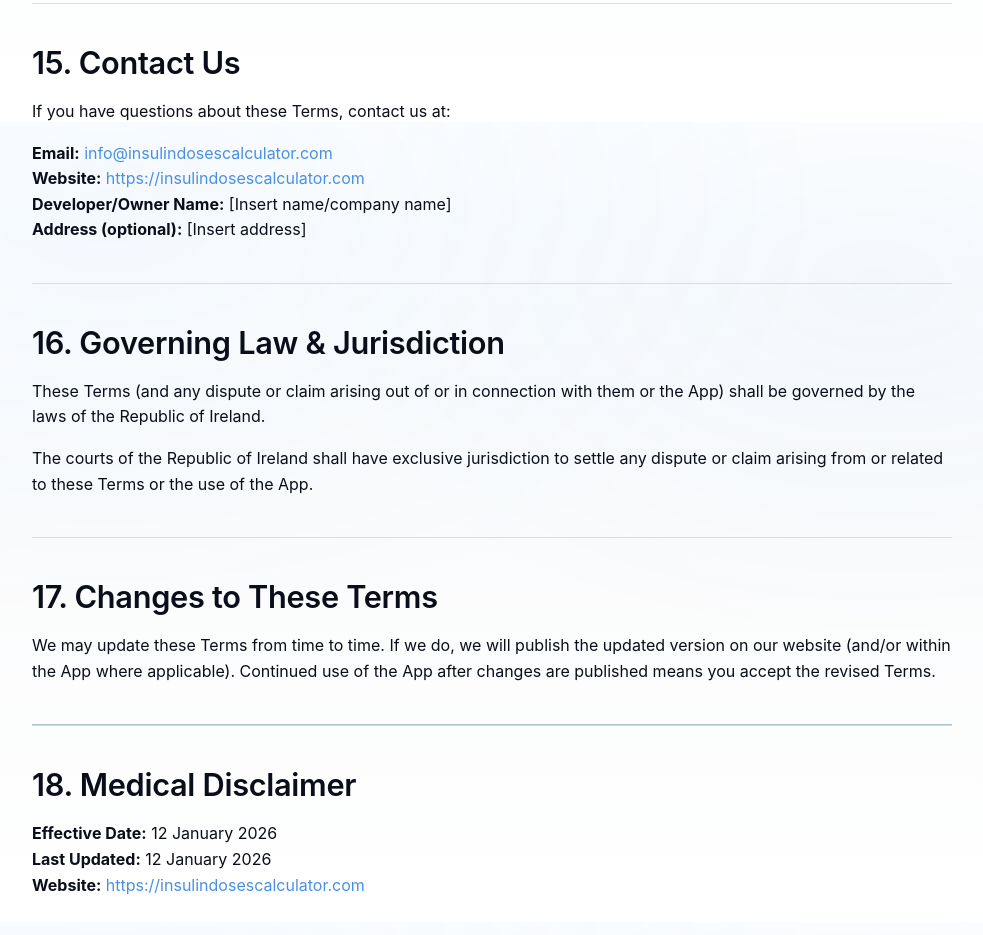
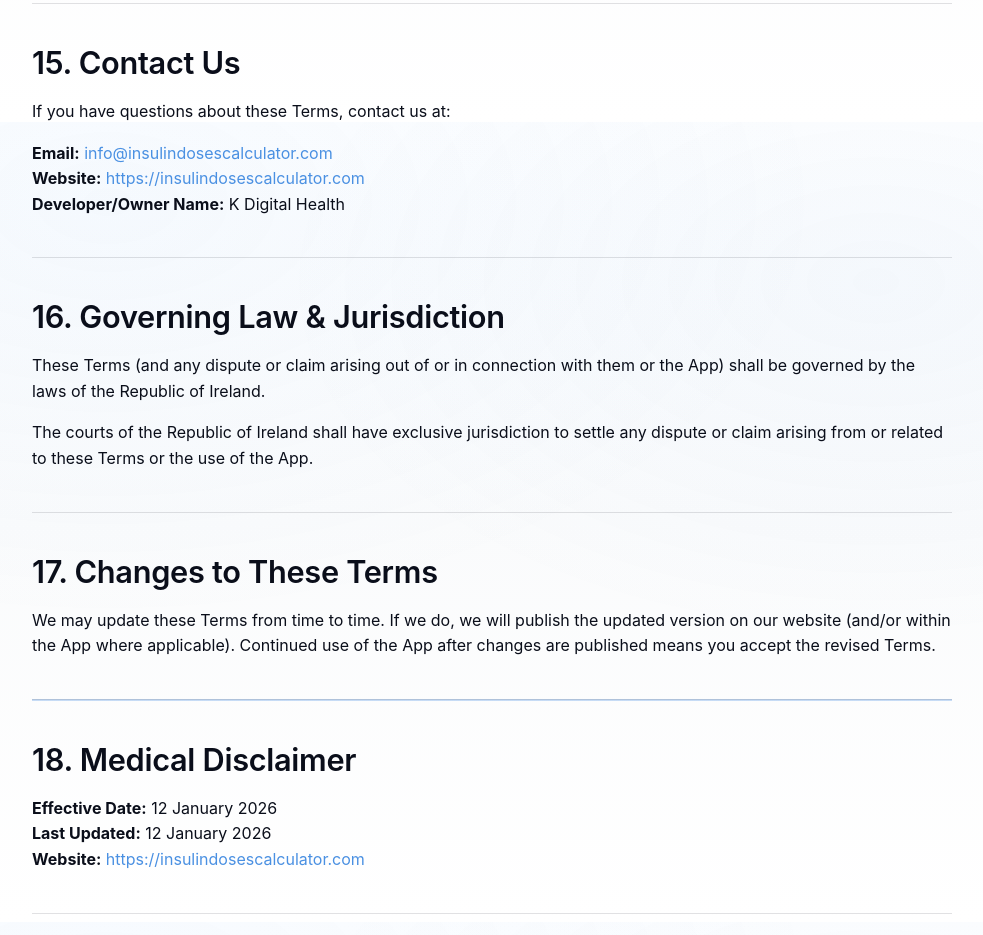
Before and after one commit to Barnadown2024/iDC-Website, a plain HTML site: page terms.html in a window 1280 px wide. Shown: the part 4678-5613 px from the top of the page, without its empty margins (148-1131 px from the left). Drawn offline with Linux system fonts and the light colour scheme.

Commit message:
Update Terms & Conditions: Add K Digital Health as Developer/Owner Name and remove address references

```diff
--- a/terms.html
+++ b/terms.html
@@ -281,8 +281,7 @@
         <p style="margin: 16px 0;">
           <strong>Email:</strong> <a href="mailto:info@insulindosescalculator.com">info@insulindosescalculator.com</a><br>
           <strong>Website:</strong> <a href="https://insulindosescalculator.com">https://insulindosescalculator.com</a><br>
-          <strong>Developer/Owner Name:</strong> [Insert name/company name]<br>
-          <strong>Address (optional):</strong> [Insert address]
+          <strong>Developer/Owner Name:</strong> K Digital Health
         </p>
       </section>
 
```
